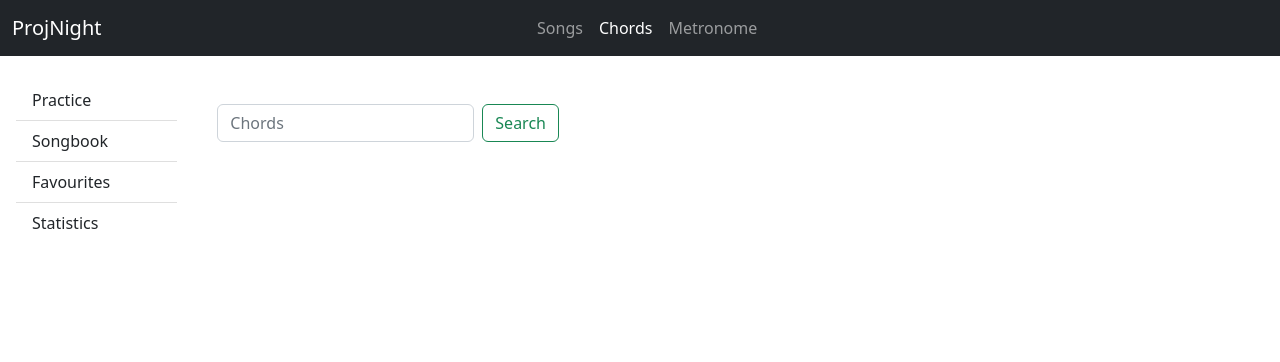
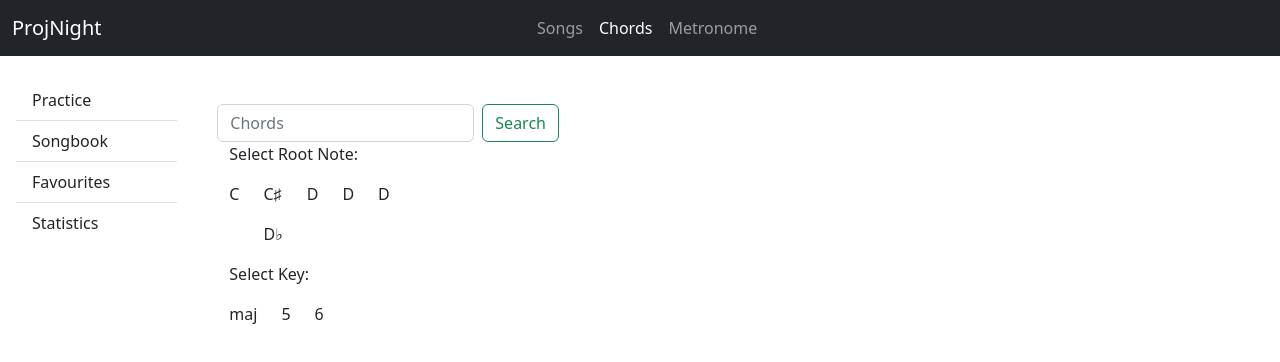
Before and after one commit to Sabin-B-99/ProjectNightingale, an Angular app in the folder ProjectNightingaleFrontend/: page /chords in a window 1280 px wide. Shown: the top 362 px of the page. Built offline with nearby package versions, Linux system fonts and the light colour scheme.

Commit message:
Added chord notes and chord key models

```diff
--- a/ProjectNightingaleFrontend/src/app/app.module.ts
+++ b/ProjectNightingaleFrontend/src/app/app.module.ts
@@ -18,6 +18,7 @@ import { SongDetailComponent } from './songs/song-detail/song-detail.component';
 import { TopSongListComponent } from './songs/top-song-list/top-song-list.component';
 import {AppRoutingModule} from "./app-routing.module";
 import {FormsModule, ReactiveFormsModule} from "@angular/forms";
+import { ChordListComponent } from './chords/chord-list/chord-list.component';
 
 @NgModule({
   declarations: [
@@ -35,7 +36,8 @@ import {FormsModule, ReactiveFormsModule} from "@angular/forms";
     RoutineCreatorComponent,
     TopicCreatorComponent,
     SongDetailComponent,
-    TopSongListComponent
+    TopSongListComponent,
+    ChordListComponent
   ],
   imports: [
     BrowserModule,
--- /dev/null
+++ b/ProjectNightingaleFrontend/src/app/chords/chord-list/chord-list.component.html
@@ -0,0 +1,39 @@
+<div class="container">
+  <p>Select Root Note:</p>
+  <div class="row">
+    <div class="col col-sm-auto">
+      <p>C</p>
+    </div>
+    <div class="col col-sm-auto">
+      <div class="row">
+        <p>C&sharp;</p>
+      </div>
+      <div class="row">
+        <p>D&flat;</p>
+      </div>
+    </div>
+    <div class="col col-sm-auto">
+      <p>D</p>
+    </div>
+    <div class="col col-sm-auto">
+      <p>D</p>
+    </div>
+    <div class="col col-sm-auto">
+      <p>D</p>
+    </div>
+  </div>
+</div>
+<div class="container">
+  <p>Select Key:</p>
+  <div class="row">
+    <div class="col col-sm-auto">
+      <p>maj</p>
+    </div>
+    <div class="col col-sm-auto">
+      <p>5</p>
+    </div>
+    <div class="col col-sm-auto">
+      <p>6</p>
+    </div>
+  </div>
+</div>
--- a/ProjectNightingaleFrontend/src/app/chords/chords.component.html
+++ b/ProjectNightingaleFrontend/src/app/chords/chords.component.html
@@ -5,4 +5,7 @@
       <button class="btn btn-outline-success" type="submit">Search</button>
     </form>
   </div>
+  <div>
+    <app-chord-list></app-chord-list>
+  </div>
 </div>
--- /dev/null
+++ b/ProjectNightingaleFrontend/src/app/models/chord-model/chord-key-model/chord-key.ts
@@ -0,0 +1,4 @@
+export class ChordKey{
+  constructor(public keyName: string) {
+  }
+}
--- /dev/null
+++ b/ProjectNightingaleFrontend/src/app/models/chord-model/chord-root-model/chord-root.ts
@@ -0,0 +1,4 @@
+export class ChordRoot{
+  constructor(public rootName: string) {
+  }
+}
--- a/ProjectNightingaleFrontend/src/app/routines/routine-list/routine-list.component.html
+++ b/ProjectNightingaleFrontend/src/app/routines/routine-list/routine-list.component.html
@@ -9,7 +9,7 @@
       </div>
       <div class="container mt-sm-2" *ngFor="let routine of routines; let id = index">
         <ul class="list-group col-md-7">
-          <li class="list-group-item"><a (click)="onRoutineSelected(id)">{{routine.routineTitle}}</a></li>
+          <li class="list-group-item" (click)="onRoutineSelected(id)"><a>{{routine.routineTitle}}</a></li>
         </ul>
       </div>
     </div>
--- /dev/null
+++ b/ProjectNightingaleFrontend/src/app/services/chord.service.ts
@@ -0,0 +1,53 @@
+import { Injectable } from '@angular/core';
+import {ChordRoot} from "../models/chord-model/chord-root-model/chord-root";
+import {ChordKey} from "../models/chord-model/chord-key-model/chord-key";
+
+@Injectable({
+  providedIn: 'root'
+})
+export class ChordService {
+  private chordRoots: ChordRoot[] = [
+    new ChordRoot("C"),
+    new ChordRoot("Csharp"),
+    new ChordRoot("Cflat"),
+    new ChordRoot("D"),
+    new ChordRoot("Dsharp"),
+    new ChordRoot("Eflat"),
+    new ChordRoot("E"),
+    new ChordRoot("F"),
+    new ChordRoot("Fsharp"),
+    new ChordRoot("Gflat"),
+    new ChordRoot("G"),
+    new ChordRoot("Gsharp"),
+    new ChordRoot("Aflat"),
+    new ChordRoot("A"),
+    new ChordRoot("Asharp"),
+    new ChordRoot("Bflat"),
+    new ChordRoot("B")
+  ];
+
+  private chordKey: ChordKey[] = [
+    new ChordKey("maj"),
+    new ChordKey("5"),
+    new ChordKey("6"),
+    new ChordKey("7"),
+    new ChordKey("maj7"),
+    new ChordKey("9"),
+    new ChordKey("maj9"),
+    new ChordKey("11"),
+    new ChordKey("13"),
+    new ChordKey("maj13"),
+    new ChordKey("min"),
+    new ChordKey("sus2"),
+    new ChordKey("sus4")
+  ];
+  constructor() { }
+
+  getRootNotes(): ChordRoot[]{
+    return this.chordRoots.slice();
+  }
+
+  getKeys(): ChordKey[]{
+    return this.chordKey.slice();
+  }
+}
--- a/ProjectNightingaleFrontend/src/app/songs/top-song-list/top-song-list.component.html
+++ b/ProjectNightingaleFrontend/src/app/songs/top-song-list/top-song-list.component.html
@@ -3,7 +3,7 @@
     <h1>Top</h1>
     <div class="container mt-sm-2" *ngFor="let song of songs; let i = index">
       <ul class="list-group col-md-7">
-        <li class="list-group-item"><a (click)="onSongFromTopSongListSelected(i)">{{song.title}}</a></li>
+        <li class="list-group-item" (click)="onSongFromTopSongListSelected(i)"><a>{{song.title}}</a></li>
       </ul>
     </div>
   </div>
```
Also changed, not shown: ProjectNightingaleFrontend/src/app/chords/chord-list/chord-list.component.ts (added, +13 -0 lines), ProjectNightingaleFrontend/src/app/models/chord-model/chord.ts (added, +7 -0 lines), ProjectNightingaleFrontend/src/app/chords/chord-list/chord-list.component.css (added).
